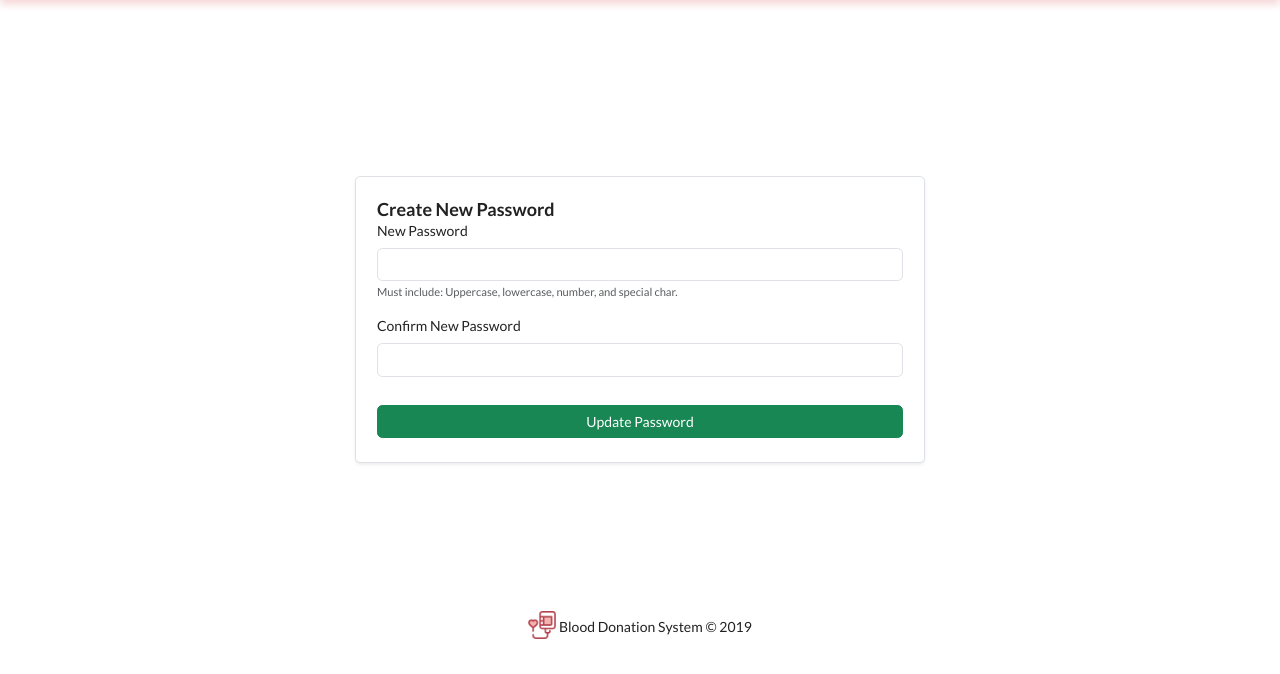
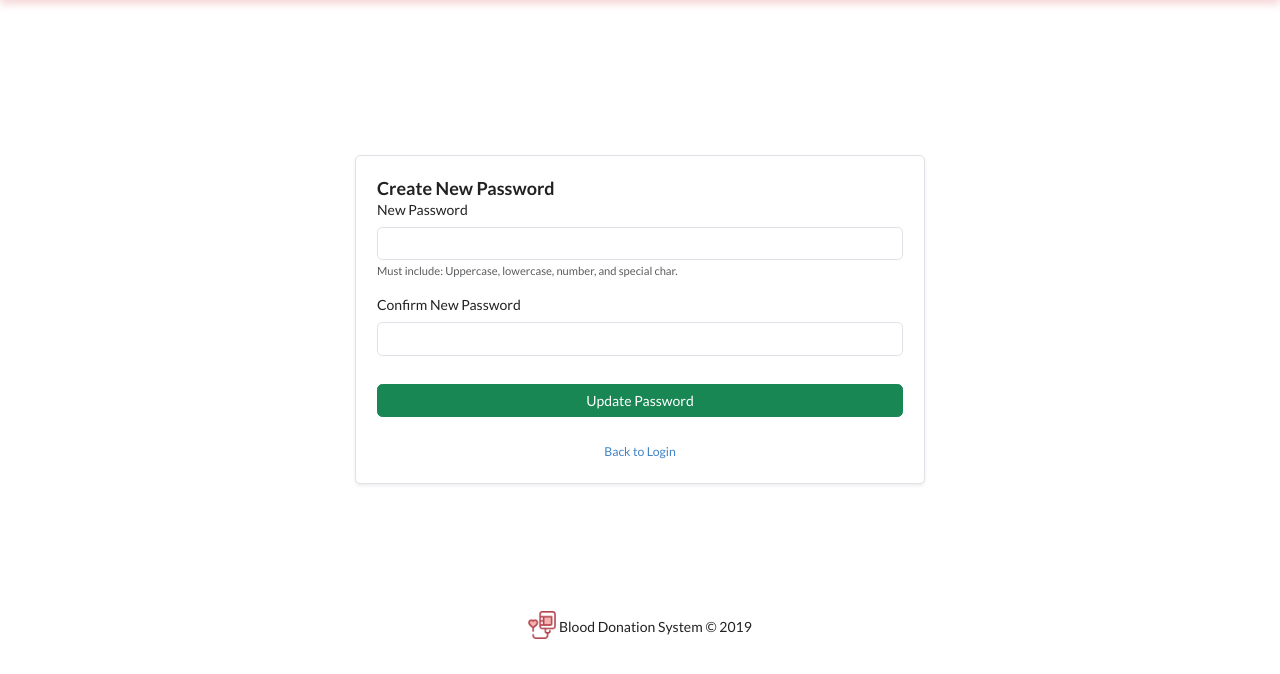
Before and after one commit to Ha-Mundo/Blood-Connect, a Flask app: template templates/reset_token.html in a window 1280 px wide. Shown: the part 126-800 px from the top of the page. Run offline with Flask 3, Linux system fonts and the light colour scheme; the template is opened without the code that fills it: values that come from a table or form of the project are taken from there, others are empty; some libraries are stand-ins or nearby versions.

Commit message:
feat: add back to login link

```diff
--- a/templates/reset_token.html
+++ b/templates/reset_token.html
@@ -29,6 +29,9 @@
                     Update Password
                 </button>
             </form>
+            <div class="mt-4 text-center">
+                <a href="{{ url_for('login') }}" class="small">Back to Login</a>
+            </div>
         </div>
     </div>
 </div>
```
